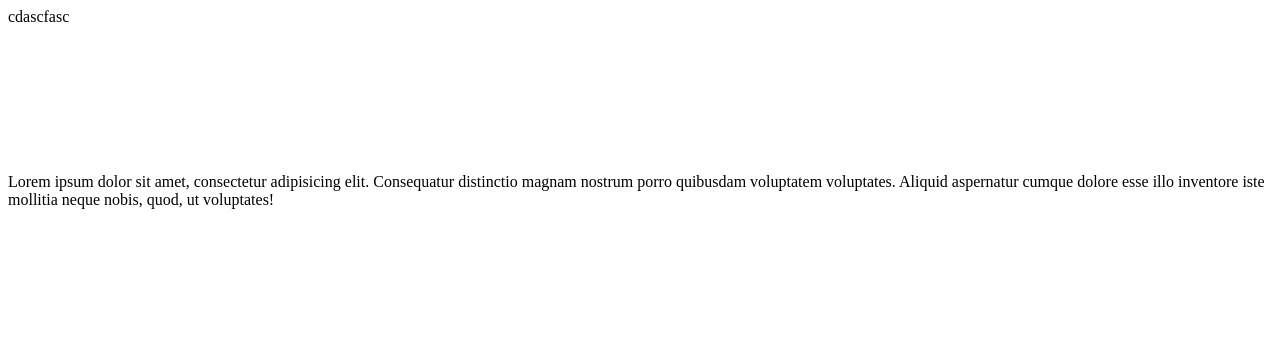
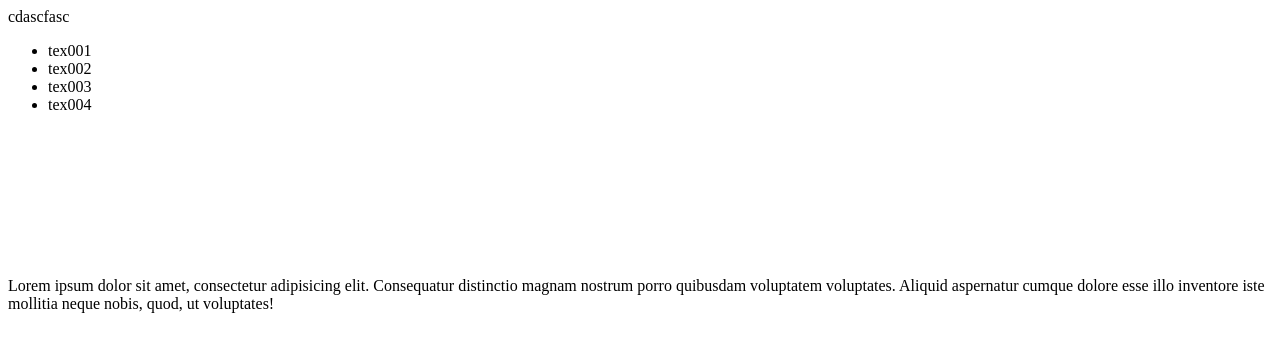
Before and after one commit to zhanadamian/new1, a plain HTML site: page index.html in a window 1280 px wide. Drawn offline with Linux system fonts and the light colour scheme.

Commit message:
new action 27.11.2017

```diff
--- a/index.html
+++ b/index.html
@@ -25,6 +25,12 @@
 </div>
 
 <!-- test here -->
+<ul class="nav">
+    <li class="item bbb"><span class="nav-s">tex001</span></li>
+    <li class="item bbb"><span class="nav-s">tex002</span></li>
+    <li class="item bbb"><span class="nav-s">tex003</span></li>
+    <li class="item bbb"><span class="nav-s">tex004</span></li>
+</ul>
 
 <div class="container">
     <div class="row">
```
